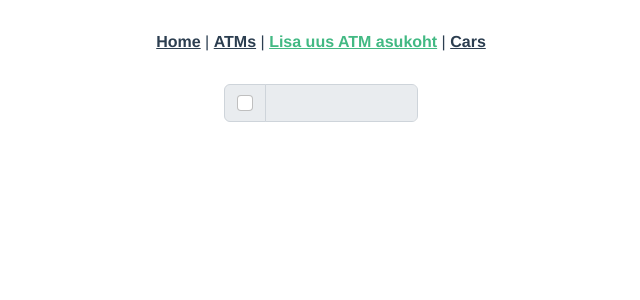
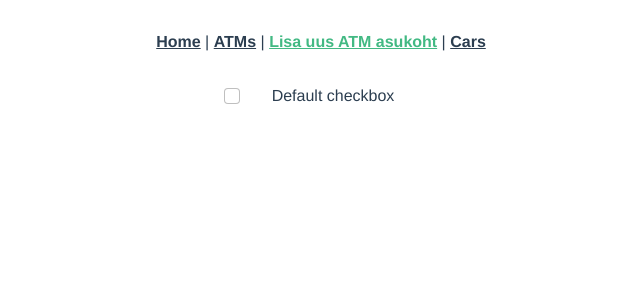
Before and after one commit to raintuur/front_bank_27, a Vue app: page /#/atm/location in a window 1280 px wide. Shown: the top 300 px of the page, without its empty margins (319-959 px from the left). Built offline with nearby package versions, Linux system fonts and the light colour scheme.

Commit message:
MARK-FEB-4 muudetud checkbox

```diff
--- a/src/views/AtmLocationView.vue
+++ b/src/views/AtmLocationView.vue
@@ -4,11 +4,11 @@
   <div class="row justify-content-center">
     <div class="col-2">
 
-      <div class="input-group mb-3">
-        <div class="input-group-text">
-          <input class="form-check-input mt-0" type="checkbox" value="" aria-label="Checkbox for following text input">
-        </div>
-        <input type="text" disabled class="form-control" aria-label="Text input with checkbox">
+      <div class="form-check">
+        <input class="form-check-input" type="checkbox" value="" id="flexCheckDefault">
+        <label class="form-check-label" for="flexCheckDefault">
+          Default checkbox
+        </label>
       </div>
 
 
```
